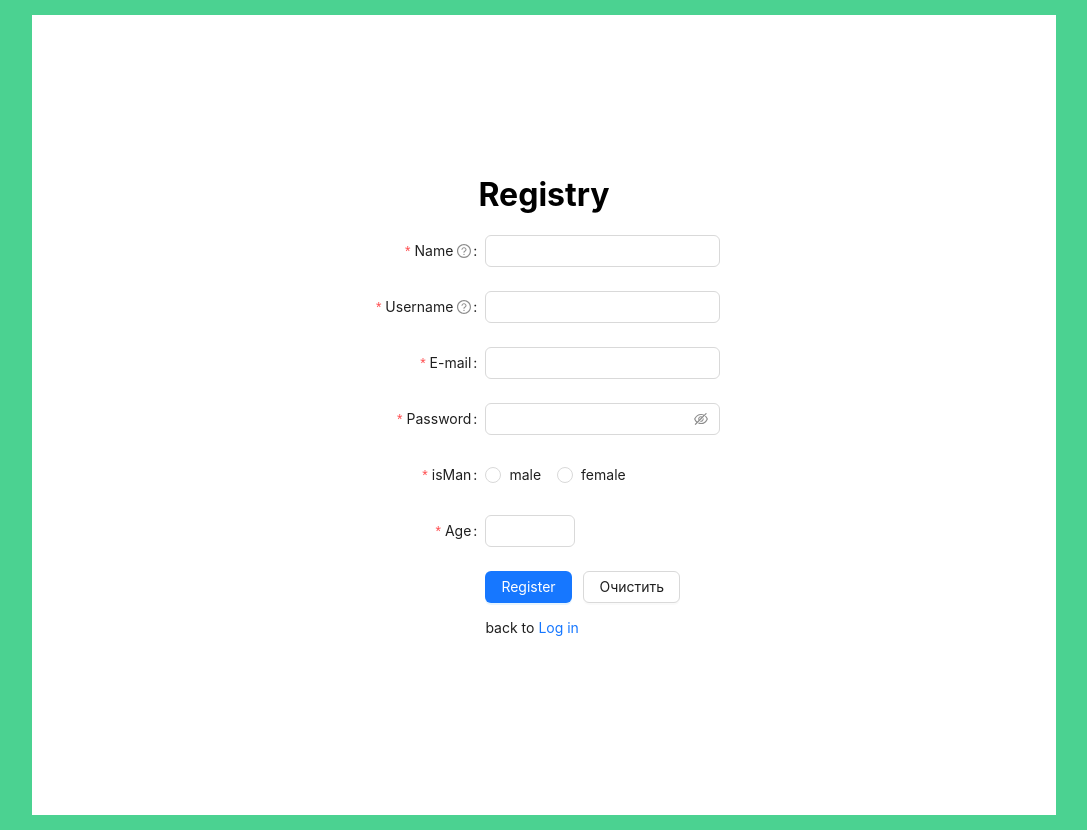
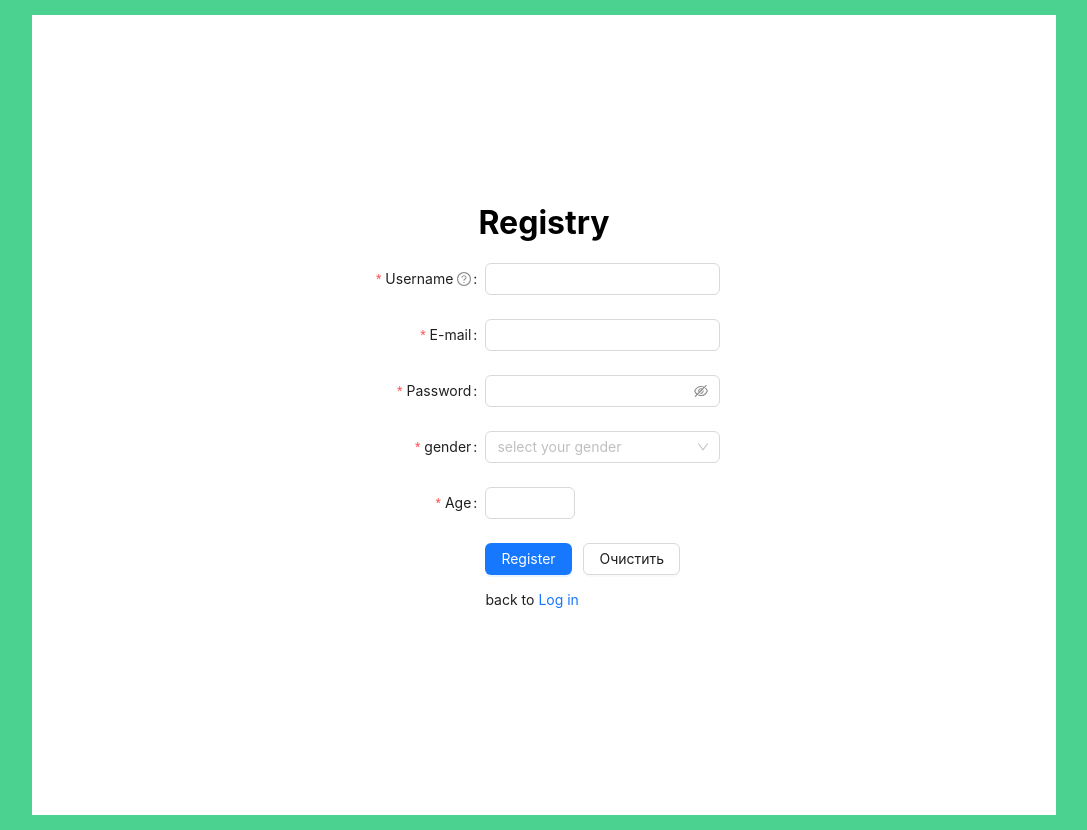
Before and after one commit to Arminonly/Todo-List_Redev, a React (Create React App) app: page /registry in a window 1280 px wide. Shown: the whole page, without its empty margins (96-1183 px from the left). Built offline with nearby package versions, Linux system fonts and the light colour scheme.

Commit message:
'registration'

```diff
--- a/src/App.js
+++ b/src/App.js
@@ -8,6 +8,7 @@ import Protected from './components/Protected';
 import LoginPage from './pages/Login/LoginPage';
 
 function App() {
+
   return (
     <div className="wrapper">
       <Routes>
--- a/src/pages/Auth/Components/IsMan.js
+++ b/src/pages/Auth/Components/IsMan.js
@@ -1,22 +1,22 @@
 import React from 'react';
-import { Form, Radio } from 'antd';
+import { Form, Radio, Select } from 'antd';
 
-const IsMan = ({ value, onChange }) => {
+const IsMan = () => {
   return (
     <>
       <Form.Item
-        name="isMan"
-        label="isMan"
+        name="gender"
+        label="gender"
         rules={[
           {
             required: true
           }
         ]}
       >
-        <Radio.Group onChange={onChange} value={value}>
-          <Radio value={false}>male</Radio>
-          <Radio value={true}>female</Radio>
-        </Radio.Group>
+        <Select placeholder="select your gender">
+          <Select.Option value={'male'}>Male</Select.Option>
+          <Select.Option value={'female'}>Female</Select.Option>
+        </Select>
       </Form.Item>
     </>
   );
--- a/src/pages/Auth/Components/RegistryForm.js
+++ b/src/pages/Auth/Components/RegistryForm.js
@@ -1,7 +1,7 @@
 import { useState } from 'react';
 import { useNavigate } from 'react-router-dom';
 import { Form } from 'antd';
-import Name from './Name';
+// import Name from './Name';
 import UserName from './UserName';
 import Email from './Email';
 import Password from './Password';
@@ -30,7 +30,7 @@ const formItemLayout = {
 
 const RegistryForm = () => {
   const navigate = useNavigate();
-  const [value, setValue] = useState(true);
+  const [value, setValue] = useState('male');
   const onChange = (e) => {
     setValue(e.target.value);
   };
@@ -44,7 +44,9 @@ const RegistryForm = () => {
       body: JSON.stringify(values)
     });
     const data = await result.json();
-    if (!data.ID) {
+    console.log(data);
+
+    if (!data.id) {
       navigate('/err');
     } else {
       navigate('/ok');
@@ -67,7 +69,7 @@ const RegistryForm = () => {
         }}
         scrollToFirstError
       >
-        <Name />
+        {/* <Name /> */}
         <UserName />
         <Email />
         <Password />
```
Also changed, not shown: 1 other file (tests, documents, lock files or other folders).
